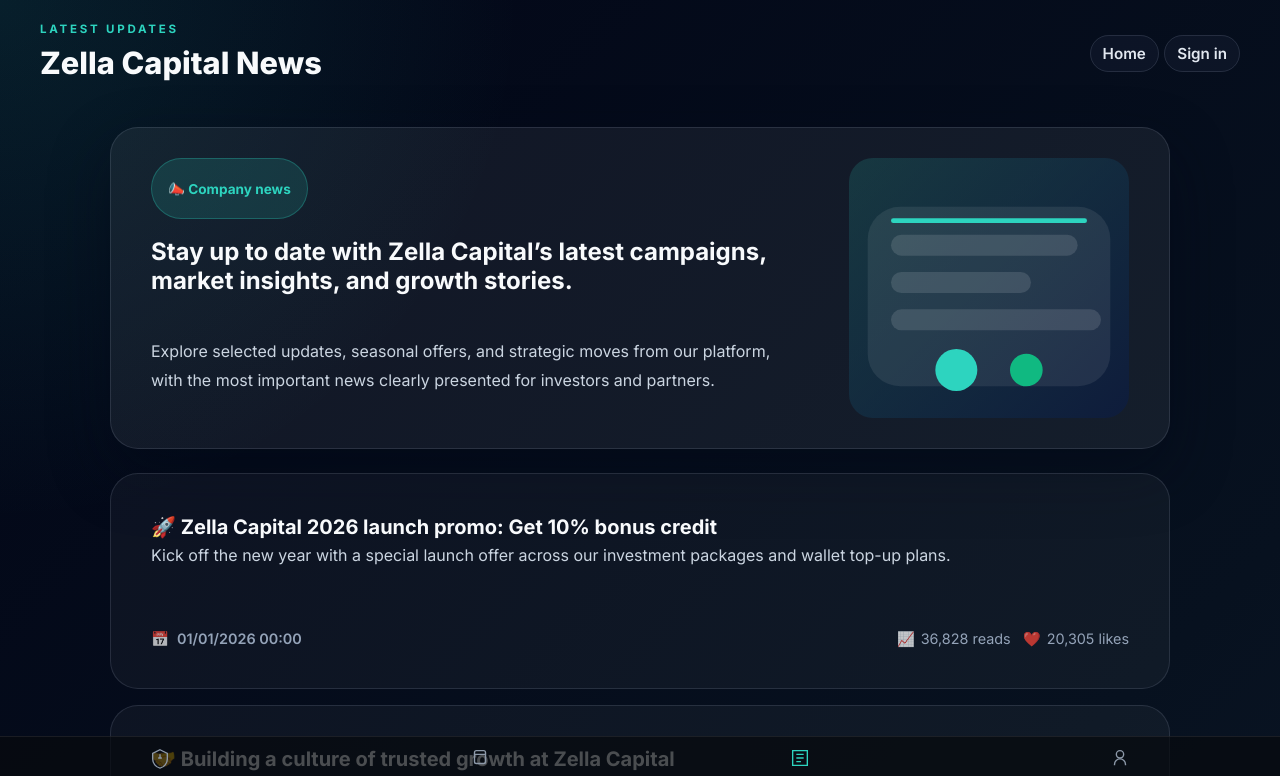
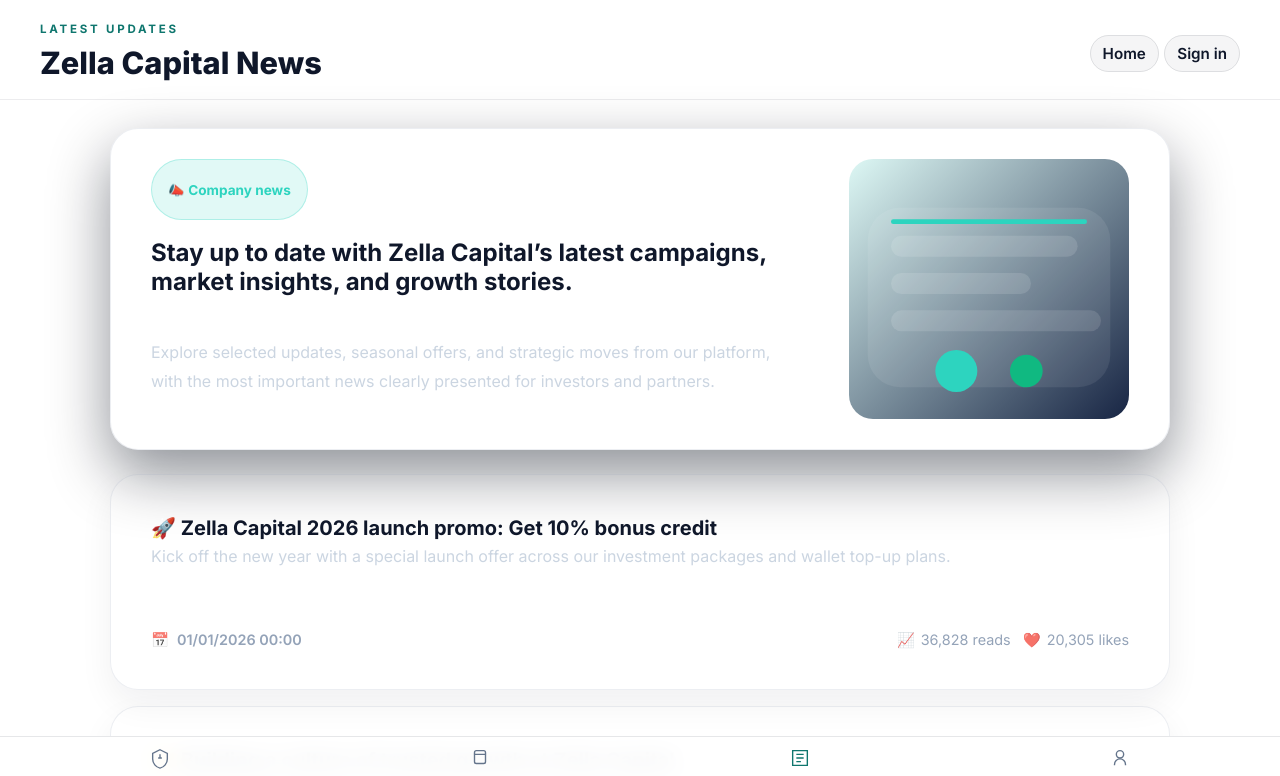
Before and after one commit to Tom-Niiamu/ZellaCapital, a plain HTML site: page news.html in a window 1280 px wide. Shown: the top 776 px of the page. Drawn offline with Linux system fonts and the light colour scheme.

Commit message:
Add global background image (excludes news white theme); keep auth pages unaffected

```diff
--- a/me.css
+++ b/me.css
@@ -19,8 +19,8 @@ body {
   margin: 0;
   font-family: 'Inter', -apple-system, BlinkMacSystemFont, sans-serif;
   background:
-    radial-gradient(circle at top left, rgba(45, 212, 191, 0.12), transparent 24%),
-    linear-gradient(135deg, #020617 0%, var(--bg) 60%, #101b2d 100%);
+    linear-gradient(rgba(2, 6, 23, 0.82), rgba(2, 6, 23, 0.88)),
+    url('image/backgroundpic.jpeg') center / cover no-repeat fixed;
   color: var(--text);
   min-height: 100vh;
 }
--- a/news.html
+++ b/news.html
@@ -9,6 +9,88 @@
     <link href="https://fonts.googleapis.com/css2?family=Inter:wght@400;500;600;700;800&display=swap" rel="stylesheet" />
     <link rel="stylesheet" href="styles.css" />
     <style>
+      /* White theme for the News page (no background picture) */
+      body {
+        background: #ffffff !important;
+        color: #122033;
+        min-height: 100vh;
+      }
+
+      .site-header {
+        background: transparent;
+        border-bottom: 1px solid rgba(15, 23, 42, 0.08);
+      }
+
+      .site-header .eyebrow,
+      .brand-block .eyebrow {
+        color: #0f766e;
+      }
+
+      .site-header h1,
+      .brand-block h1 {
+        color: #0f172a;
+      }
+
+      .site-nav a {
+        color: #0f172a;
+        background: rgba(15, 23, 42, 0.04);
+        border: 1px solid rgba(15, 23, 42, 0.10);
+      }
+
+      .news-hero {
+        background: #ffffff;
+        border: 1px solid rgba(15, 23, 42, 0.10);
+        box-shadow: 0 18px 40px rgba(15, 23, 42, 0.08);
+      }
+
+      .news-hero-copy h2 {
+        color: #0f172a;
+      }
+
+      .news-hero-copy p {
+        color: #475569;
+      }
+
+      .news-visual {
+        background: linear-gradient(135deg, rgba(45, 212, 191, 0.16), rgba(14, 28, 60, 0.96));
+      }
+
+      .news-card {
+        background: #ffffff;
+        border: 1px solid rgba(15, 23, 42, 0.10);
+        box-shadow: 0 14px 34px rgba(15, 23, 42, 0.06);
+      }
+
+      .news-card .news-title {
+        color: #0f172a;
+      }
+
+      .news-excerpt {
+        color: #475569;
+      }
+
+      .news-meta {
+        color: #64748b;
+      }
+
+      .bottom-nav {
+        background: rgba(255, 255, 255, 0.92);
+        border-top: 1px solid rgba(15, 23, 42, 0.10);
+        backdrop-filter: blur(12px);
+      }
+
+      .nav-item {
+        color: #64748b;
+      }
+
+      .nav-item.active {
+        color: #0f766e;
+      }
+
+      .nav-item.active svg {
+        stroke: #0f766e;
+      }
+
       .page-shell {
         max-width: 1100px;
         margin: 0 auto;
--- a/styles.css
+++ b/styles.css
@@ -19,8 +19,8 @@ body {
   margin: 0;
   font-family: 'Inter', sans-serif;
   background:
-    radial-gradient(circle at top left, rgba(45, 212, 191, 0.12), transparent 24%),
-    linear-gradient(135deg, #020617 0%, var(--bg) 60%, #101b2d 100%);
+    linear-gradient(rgba(2, 6, 23, 0.82), rgba(2, 6, 23, 0.88)),
+    url('image/backgroundpic.jpeg') center / cover no-repeat fixed;
   color: var(--text);
   min-height: 100vh;
 }
```
Also changed, not shown: recharge.html (+2 -2 lines), image/backgroundpic.jpeg (added).
